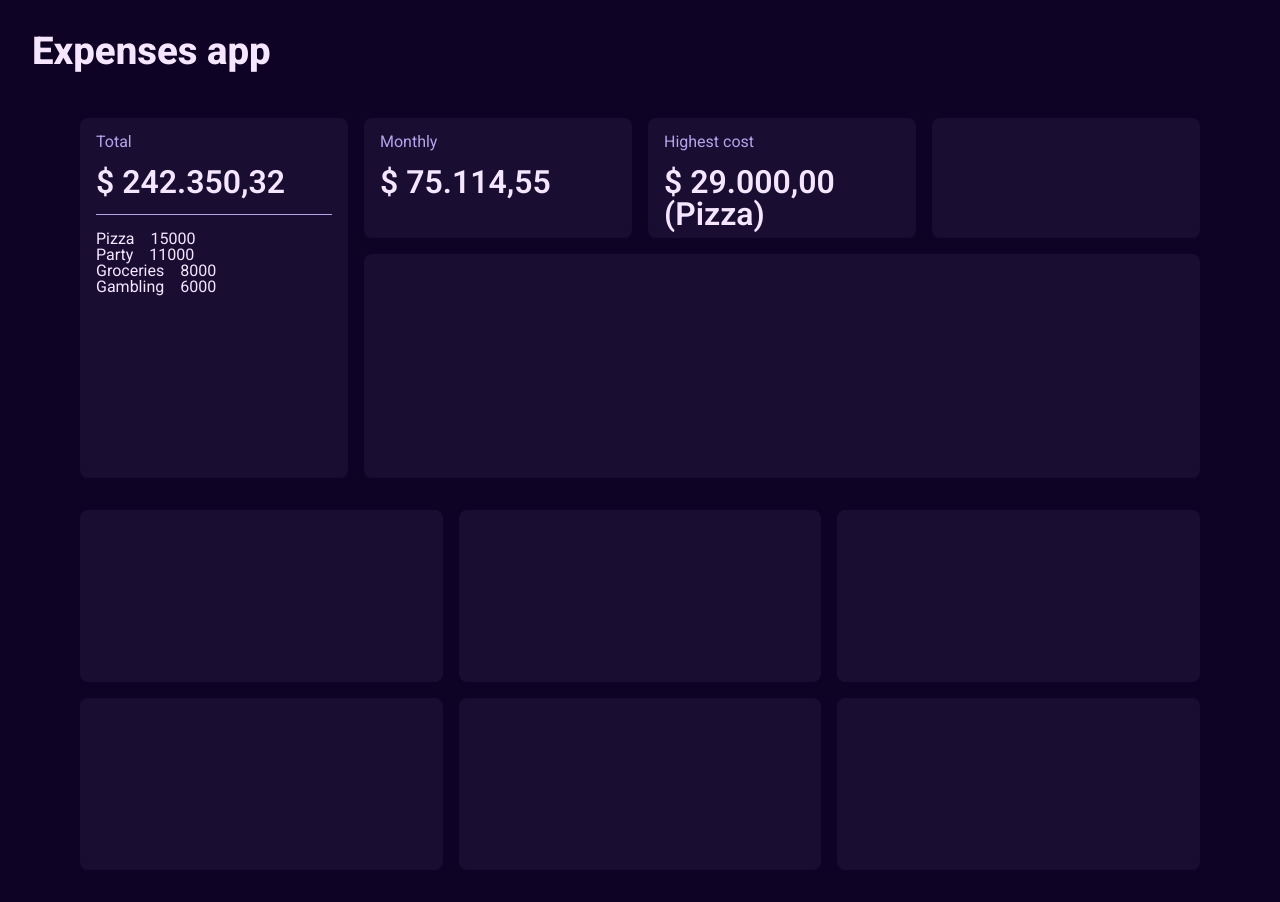
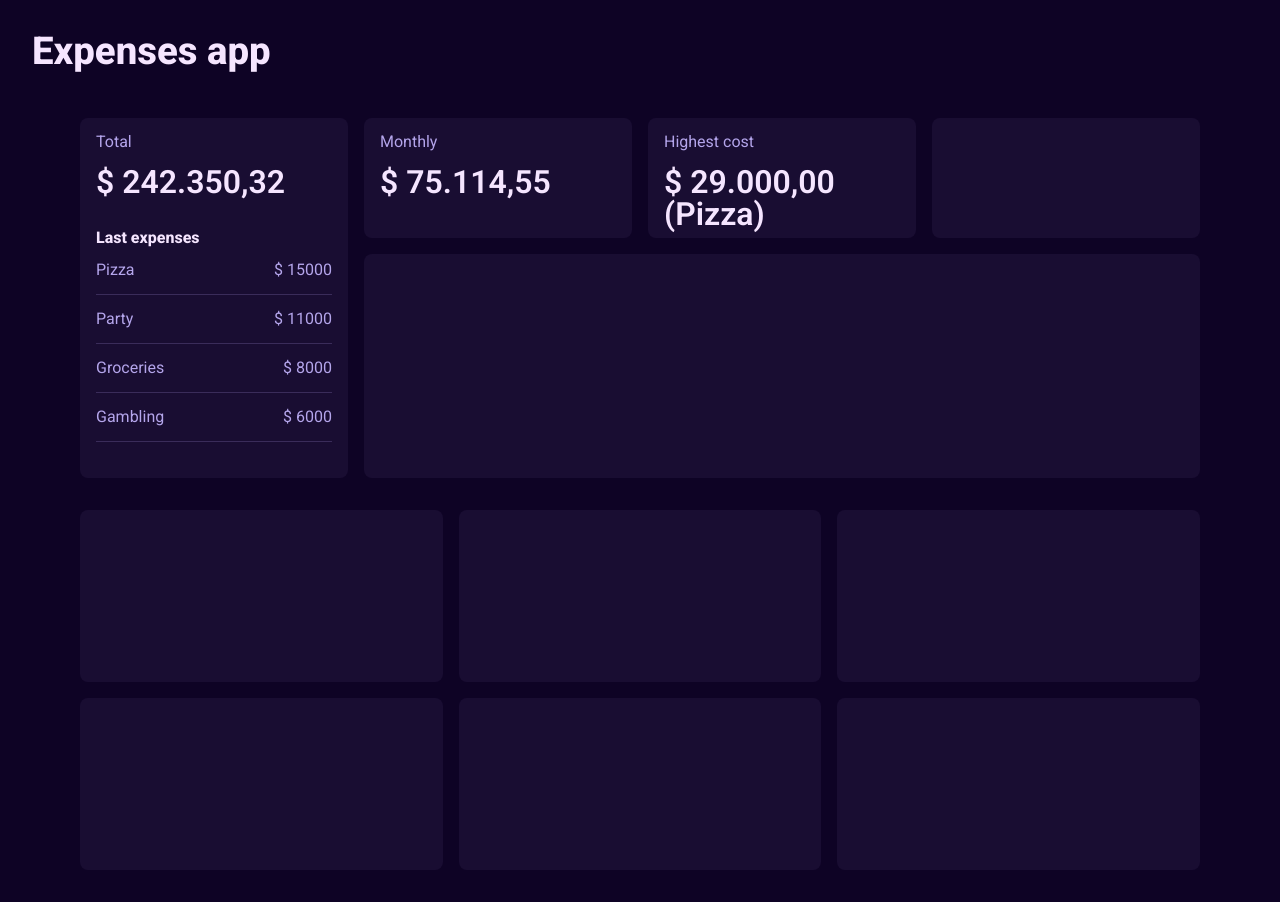
Before and after one commit to Andres191200/expenses-app, a Next.js app: page / in a window 1280 px wide. Built offline with nearby package versions, Linux system fonts and the light colour scheme.

Commit message:
expenses list modified

```diff
--- a/src/app/globals.scss
+++ b/src/app/globals.scss
@@ -3,6 +3,7 @@
     --bg-dark: oklch(0.1 0.07 294);
     --bg: oklch(0.15 0.07 294);
     --bg-light: oklch(0.2 0.07 294);
+    --bg-light-border: oklch(33.258% 0.07977 295.79);
     --text: oklch(0.96 0.1 294);
     --text-muted: oklch(0.76 0.1 294);
     --highlight: oklch(0.5 0.14 294);
@@ -15,6 +16,7 @@
     --success: oklch(0.7 0.14 160);
     --info: oklch(0.7 0.14 260);
 
+    --spacing-tiny: .5rem;
     --spacing-sm: 1rem;
     --spacing-md: 2rem;
     --spacing-lg: 3rem;
--- a/src/components/expenses/expense-card/ExpenseCard.tsx
+++ b/src/components/expenses/expense-card/ExpenseCard.tsx
@@ -37,26 +37,29 @@ export function Label({ label }: TLabel) {
 type TList = {
   // TODO: TYPE THIS CORRECTLY LATER
   expenses: any[];
-}
+  label?: string;
+};
 
-export function List({ expenses }: TList) {
+export function List({ expenses, label }: TList) {
   return (
     <div className={styles.expenseCardList}>
-      {
-        expenses.map((expense) => (
-          <div className={styles.expensesList}>
+      {label && <span className={styles.expenseCardListLabel}>{label}</span>}
+      {expenses.map((expense) => (
+        <div className={styles.expense}>
+          <div className={styles.expenseContent}>
             <span>{expense.label}</span>
-            <span>{expense.value}</span>
-          </div>))
-      }
+            <span>$ {expense.value}</span>
+          </div>
+          <Divider />
+        </div>
+      ))}
     </div>
   );
 }
 
-export function Divider(){
-  return <div className={styles.expenseCardDivider} />
+export function Divider() {
+  return <div className={styles.expenseCardDivider} />;
 }
-
 
 export default {
   Card,
--- a/src/components/expenses/expense-card/styles.module.scss
+++ b/src/components/expenses/expense-card/styles.module.scss
@@ -15,13 +15,29 @@
   }
 }
 
-.expensesList{
+.expenseCardList {
   display: flex;
-  gap:var(--spacing-sm)
+  flex-direction: column;
+  margin-block: var(--spacing-sm);
+
+  .expenseCardListLabel {
+    font-weight: 800;
+  }
 }
 
-.expenseCardDivider{
-    height: 1px;
-    width: 100%;
-    background-color: var(--text-muted);
+.expense {
+  display: flex;
+  flex-direction: column;
+  .expenseContent {
+    display: flex;
+    justify-content: space-between;
+    padding-block: var(--spacing-sm);
+    color: var(--text-muted);
+  }
 }
+
+.expenseCardDivider {
+  height: 1px;
+  width: 100%;
+  background-color: var(--bg-light-border);
+}
--- a/src/components/expenses/header-grid/HeaderGrid.tsx
+++ b/src/components/expenses/header-grid/HeaderGrid.tsx
@@ -36,8 +36,7 @@ export default function HeaderGrid() {
         <ExpenseCard.Card>
           <ExpenseCard.Label label="Total" />
           <ExpenseCard.Value value="$ 242.350,32" />
-          <ExpenseCard.Divider />
-          <ExpenseCard.List expenses={testExpenses} />
+          <ExpenseCard.List expenses={testExpenses} label="Last expenses"/>
         </ExpenseCard.Card>
       </div>
       <div className={styles.monthlyExpensesCost}>
```
